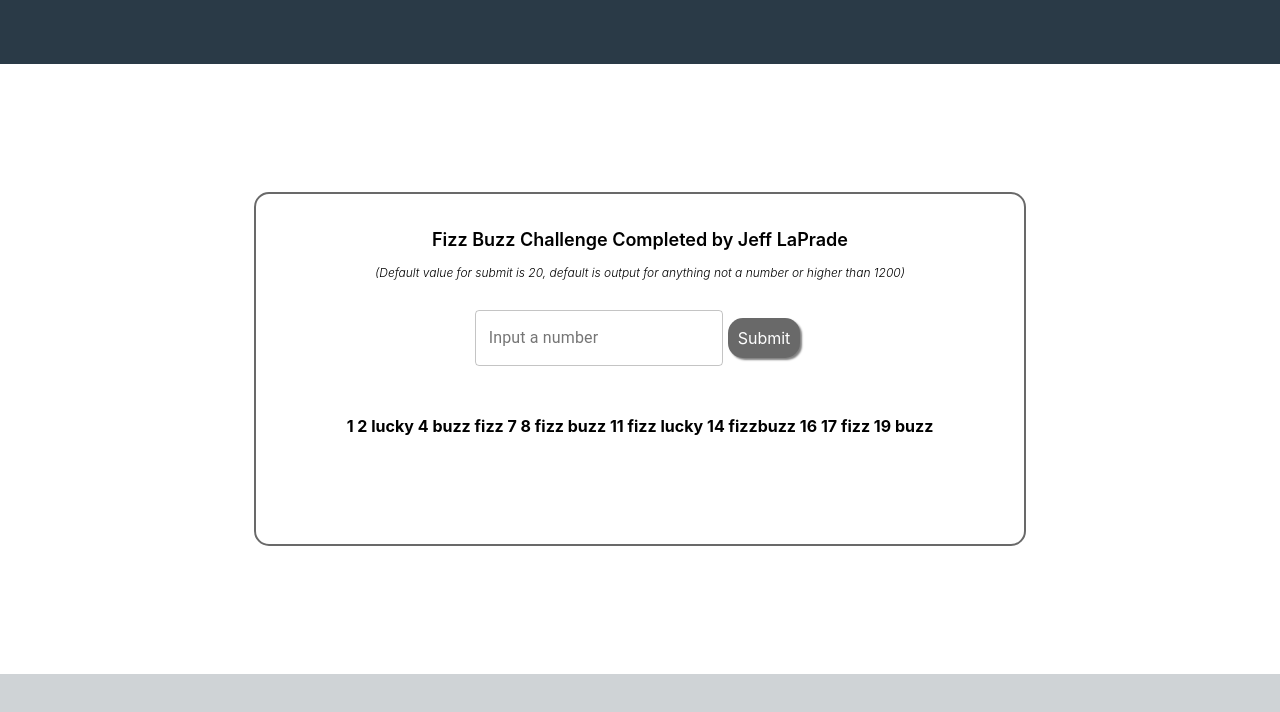
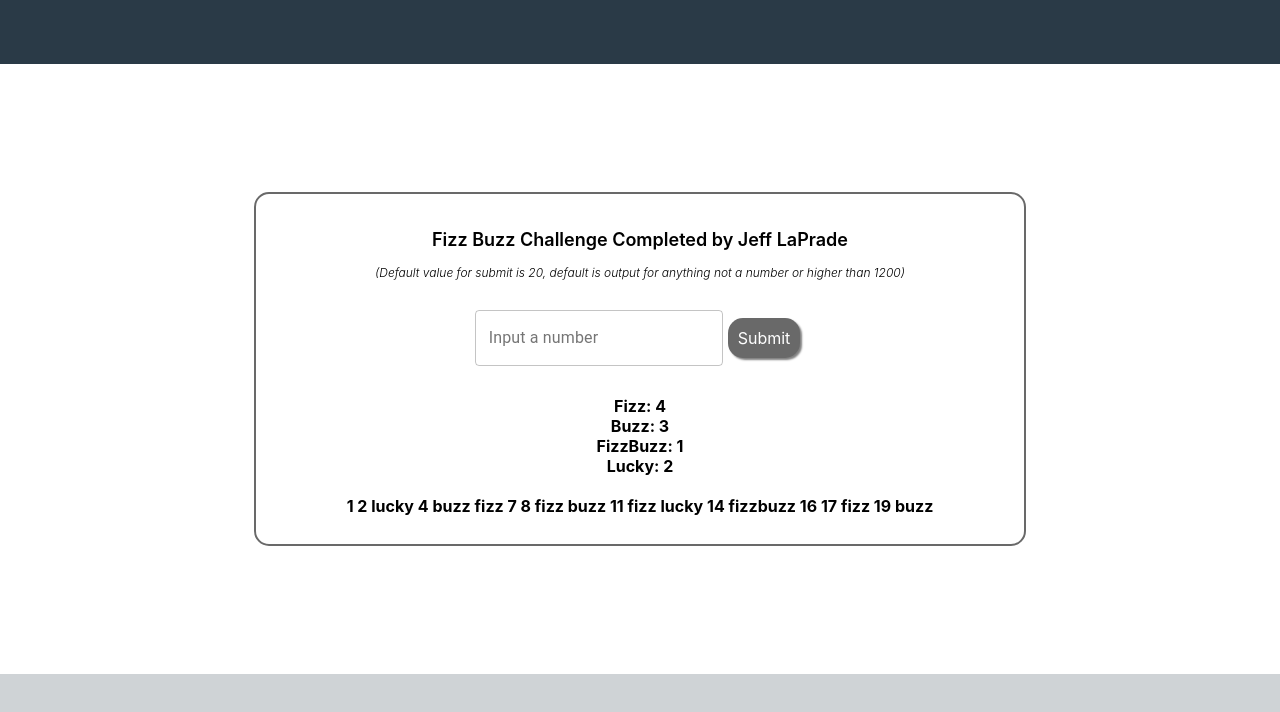
Before and after one commit to jlaprade33/fizzbuzz, a React (Create React App) app: page / in a window 1280 px wide. Both pictures are taken after a click on the element "Submit". Shown: the top 712 px of the page. Built offline with nearby package versions, Linux system fonts and the light colour scheme.

Commit message:
step 3 done, now testing

```diff
--- a/src/components/Brains.js
+++ b/src/components/Brains.js
@@ -60,6 +60,13 @@ const useStyles = makeStyles(theme => ({
         width: '80%',
         margin: 'auto',
         padding: 20
+    },
+    report: {
+        fontSize: 16,
+        textAlign: 'center',
+        width: '80%',
+        margin: 'auto',
+        padding: 0
     }
 }));
 
@@ -69,31 +76,48 @@ const FizzBuzz = () => {
     const [show, setShow] = useState(false);
     const [fizzVal, setFizzVal] = useState(null);
     const [error, setError] = useState(false);
-
-    let fizzer = isNaN(num) || num > 1200 ? 20 : num
+    const [reportVals, setReportVals] = useState(null);
 
     const outputFizz = () => {
+        //edge case to check for number inputs
+        let fizzer = isNaN(num) || num > 1200 ? 20 : num
+        //output string
         let output = '';
+        //step 3 report
+        let reportObj = {
+            Fizz: 0,
+            Buzz: 0,
+            FizzBuzz: 0,
+            Lucky: 0
+        };
+
+        // iterate through num
         for(let i = 1; i <= fizzer; i++){
-            if(i.toString().includes('3')) output += 'lucky '
+            if(i.toString().includes('3')){
+                output += 'lucky '
+                reportObj.Lucky += 1
+            }
             else {
                 if(i%3 === 0 && i%5 !== 0){
                     output += 'fizz '
+                    reportObj.Fizz += 1
                 }
                 else if(i%5 === 0 && i%3 !== 0){
                     output += 'buzz '
+                    reportObj.Buzz += 1
                 }
                 else if(i%15 === 0){
                     output += 'fizzbuzz '
+                    reportObj.FizzBuzz += 1
                 }
                 else output += i + ' '
             }
         }
 
+        setReportVals(reportObj)
         setFizzVal(output)
         setShow(true)
         return fizzer !== num ? setError(true) : setError(false)
-
     }
 
     return(
@@ -113,7 +137,19 @@ const FizzBuzz = () => {
                 error ? <h3 className={classes.error}>{prompts.error}</h3> : null
             }
             {
-                fizzVal && show ? <h3 className={classes.fizz}>{fizzVal}</h3> : null
+                fizzVal && show ? (
+                    <div>
+                         {
+                            Object.keys(reportVals).map((item, index) => {
+                                return(
+                                    <h3 key={index} className={classes.report}>{item + ': ' + reportVals[item]}</h3>
+                                )
+                            })
+                        }
+                        <h3 className={classes.fizz}>{fizzVal}</h3>
+                    </div>
+
+                ) : null
             }
         </div>
     )
```
